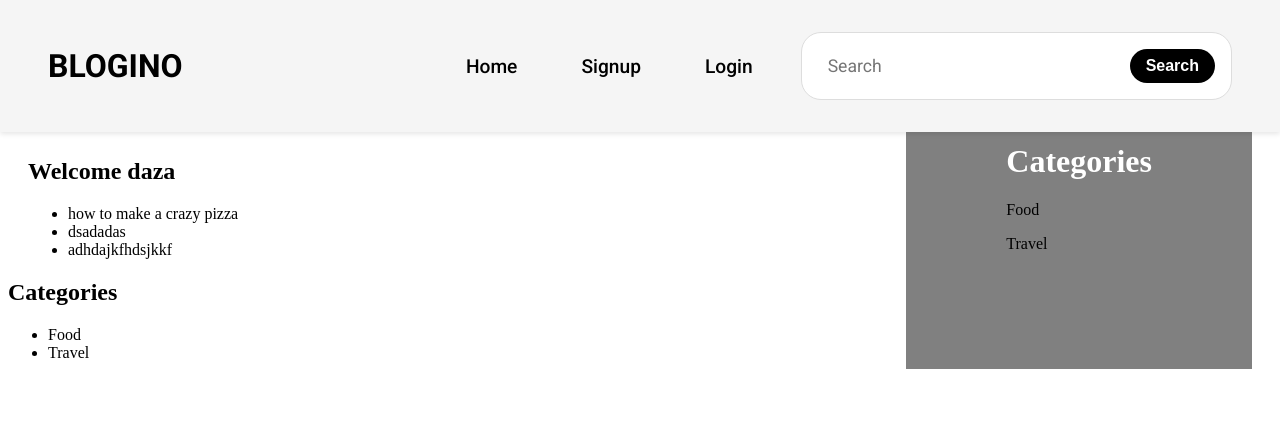
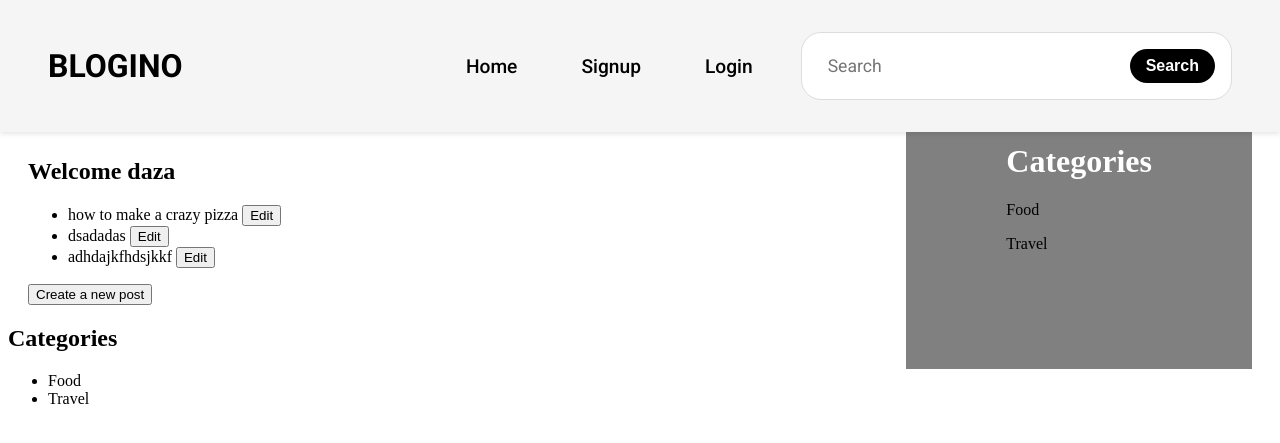
Before and after one commit to MLankaoui/blogino, a Django app: page /dashboard/ in a window 1280 px wide. Shown: the top 443 px of the page. Run offline with Django 5.2, Linux system fonts and the light colour scheme; a user stored in the database is signed in; data comes from the database, SQL or seed files in the repository; both versions use the stored data as it was after the commit; some libraries are stand-ins or nearby versions; some web fonts are replaced.

Commit message:
add edit and create post buttons to dashboard

```diff
--- a/templates/landing/dashboard.html
+++ b/templates/landing/dashboard.html
@@ -34,10 +34,13 @@
                 <ul>
                     {% for post in posts %}
                         <li>
-                            <a href="{% url 'landing:post_detail' post.id %}">{{ post.title }}</a>
+                            <a href="{% url 'landing:post_detail' post.id %}">{{ post.title }} </a>
+                            <button><a href="{% url 'landing:edit_post' post.id %}">Edit</a></button>
                         </li>
                     {% endfor %}
                 </ul>
+
+                <button><a href="{% url 'landing:create_post' %}">Create a new post</a></button>
             </div>
             <div class="categories">
                 <h2>Categories</h2>
```
Also changed, not shown: db.sqlite3.
